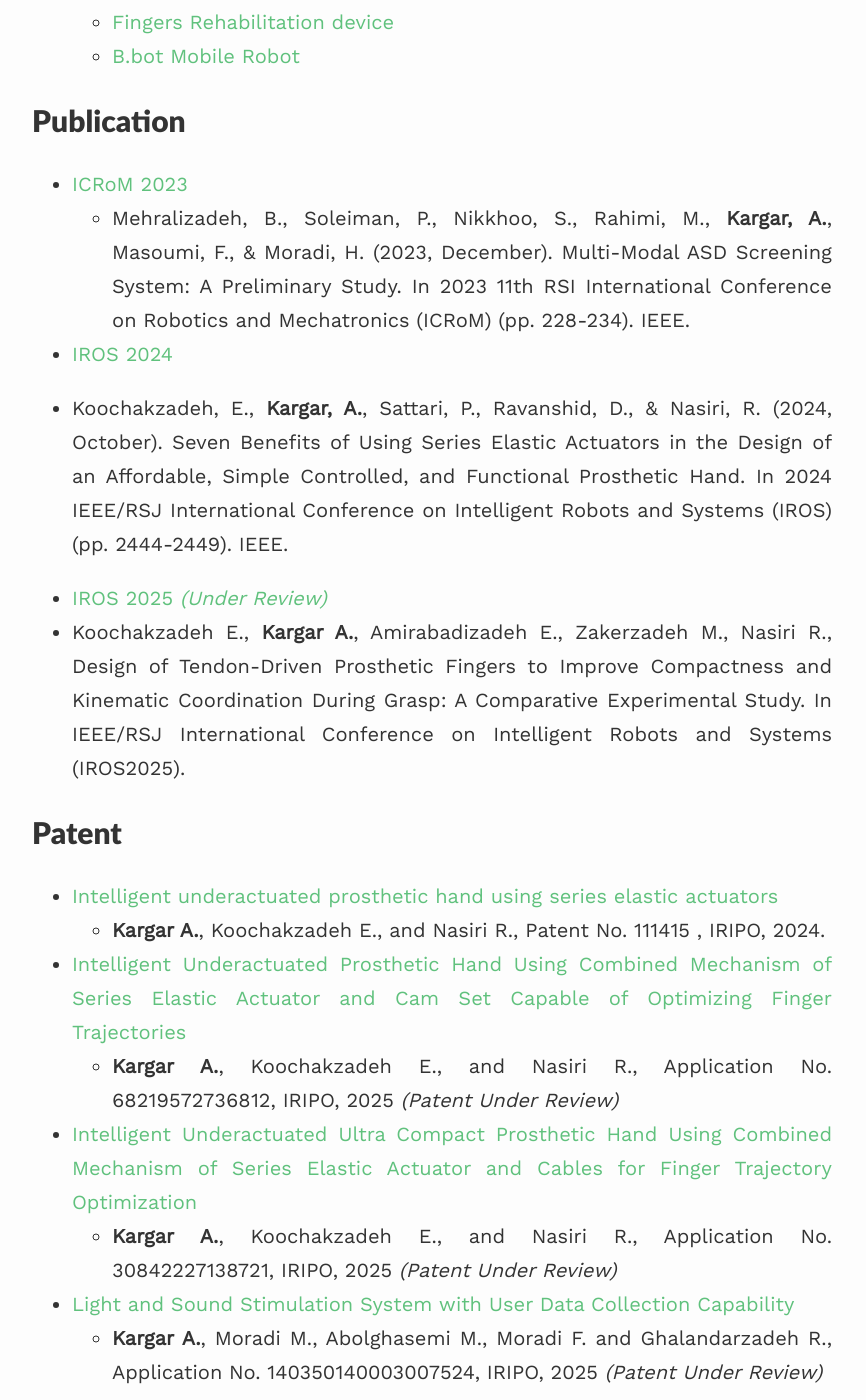
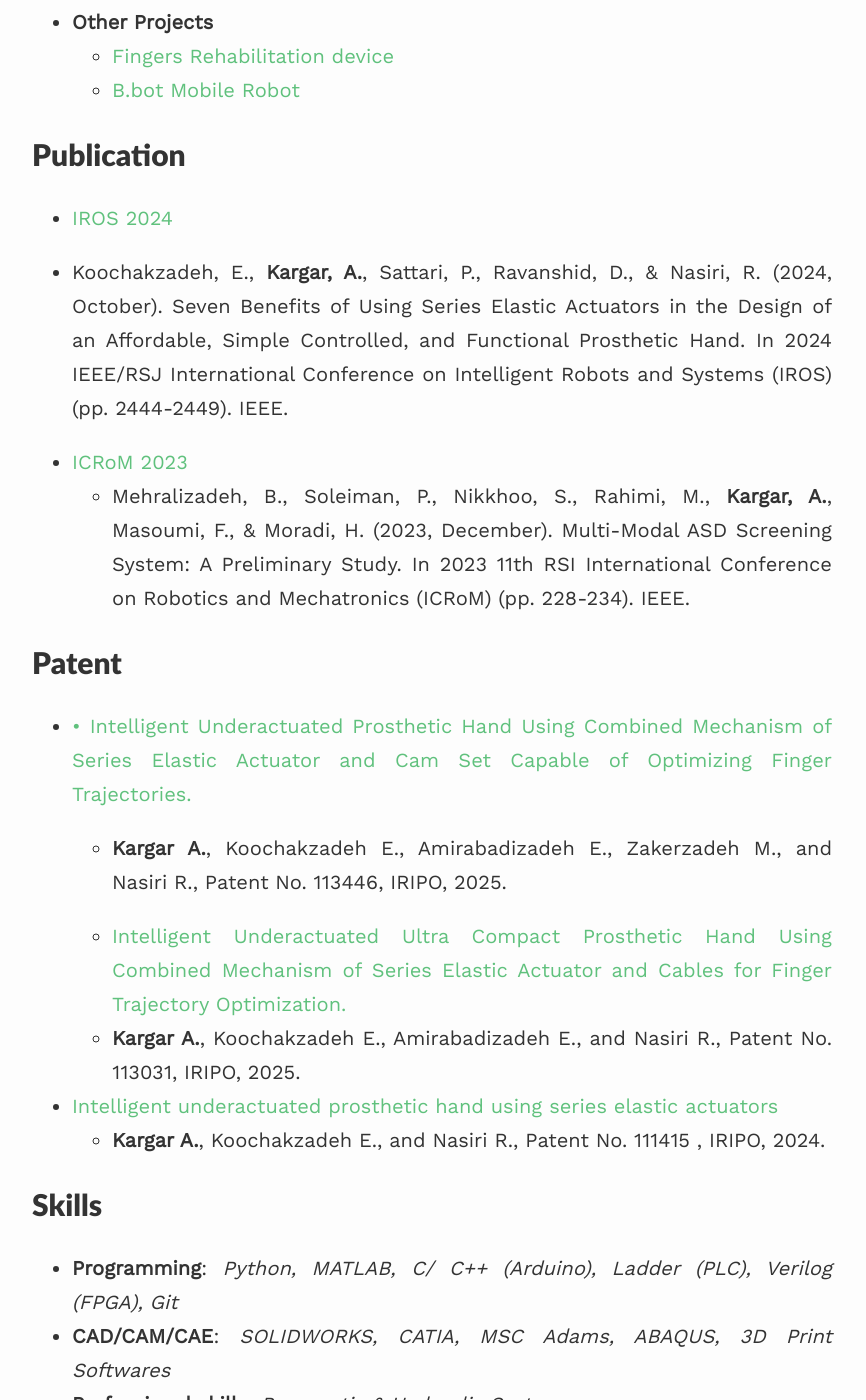
Before and after one commit to alireza-kargar/alireza-kargar.github.io, a Jekyll site: the page built from index.md, in a window 1280 px wide and 1400 px high, scrolled down 1665 px. Shown: the whole window, without its empty margins (208-1074 px from the left). Built offline with Jekyll 4.4.1, drawn with Linux system fonts in a browser that asks for light colours; nearby versions of some CDN libraries; some of the changed text lies outside the part shown.

Commit message:
minore update

```diff
--- a/index.md
+++ b/index.md
@@ -45,35 +47,29 @@ Robotics & System Design, Collaborative Robotics, Service Robots, Human Centerd
 
 ## Publication
 
-- [ICRoM 2023](https://doi.org/10.1109/ICRoM60803.2023.10412541)
-  - Mehralizadeh, B., Soleiman, P., Nikkhoo, S., Rahimi, M., **Kargar, A.**, Masoumi, F., & Moradi, H. (2023, December). Multi-Modal ASD Screening System: A Preliminary Study. In 2023 11th RSI International Conference on Robotics and Mechatronics (ICRoM) (pp. 228-234). IEEE.
-
 - [IROS 2024](https://doi.org/10.1109/IROS58592.2024.10803048)
  - Koochakzadeh, E., **Kargar, A.**, Sattari, P., Ravanshid, D., & Nasiri, R. (2024, October). Seven Benefits of Using Series Elastic Actuators in the Design of an Affordable, Simple Controlled, and Functional Prosthetic Hand. In 2024 IEEE/RSJ International Conference on Intelligent Robots and Systems (IROS) (pp. 2444-2449). IEEE.
 
-- [IROS 2025 *(Under Review)*](https://www.iros25.org/)
- - Koochakzadeh E., **Kargar A.**, Amirabadizadeh E., Zakerzadeh M., Nasiri R., Design of Tendon-Driven Prosthetic Fingers to Improve Compactness and Kinematic Coordination During Grasp: A Comparative Experimental Study. In IEEE/RSJ International Conference on Intelligent Robots and Systems (IROS2025).
-
+- [ICRoM 2023](https://doi.org/10.1109/ICRoM60803.2023.10412541)
+  - Mehralizadeh, B., Soleiman, P., Nikkhoo, S., Rahimi, M., **Kargar, A.**, Masoumi, F., & Moradi, H. (2023, December). Multi-Modal ASD Screening System: A Preliminary Study. In 2023 11th RSI International Conference on Robotics and Mechatronics (ICRoM) (pp. 228-234). IEEE.
 
 
 ## Patent
 
+
+- [•	Intelligent Underactuated Prosthetic Hand Using Combined Mechanism of Series Elastic Actuator and Cam Set Capable of Optimizing Finger Trajectories.](https://ipm.ssaa.ir/Search-Result?page=1&DecNo=yWTxS5bM/7t0+YVHD7L6gTtp9y4qDYbMVbzJyaBpKUa9sxFHNWvKJ6lQU1zSgvp1&RN=voBHCftWC/QBo1d7o6leuw==)
+  - **Kargar A.**, Koochakzadeh E., Amirabadizadeh E., Zakerzadeh M., and Nasiri R., Patent No. 113446, IRIPO, 2025.
+
+  - [Intelligent Underactuated Ultra Compact Prosthetic Hand Using Combined Mechanism of Series Elastic Actuator and Cables for Finger Trajectory Optimization.](https://ipm.ssaa.ir/Search-Result?page=1&DecNo=yWTxS5bM/7t0+YVHD7L6gTtp9y4qDYbMVbzJyaBpKUYbnyL2iCIdlOAbMtMocQVW&RN=kTiC1gptPKTRqKNSBwXIFw==)
+  - **Kargar A.**, Koochakzadeh E., Amirabadizadeh E., and Nasiri R., Patent No. 113031, IRIPO, 2025.
+
 - [Intelligent underactuated prosthetic hand using series elastic actuators](https://ipm.ssaa.ir/Search-Result?page=1&DecNo=140350140003001480&RN=111415)
   - **Kargar A.**, Koochakzadeh E., and Nasiri R., Patent No. 111415 , IRIPO, 2024.
-
-- [Intelligent Underactuated Prosthetic Hand Using Combined Mechanism of Series Elastic Actuator and Cam Set Capable of Optimizing Finger Trajectories]()
-  - **Kargar A.**, Koochakzadeh E., and Nasiri R., Application No. 68219572736812, IRIPO, 2025 *(Patent Under Review)*
-
-- [Intelligent Underactuated Ultra Compact Prosthetic Hand Using Combined Mechanism of Series Elastic Actuator and Cables for Finger Trajectory Optimization]()
-  - **Kargar A.**, Koochakzadeh E., and Nasiri R., Application No. 30842227138721, IRIPO, 2025 *(Patent Under Review)*
-
-- [Light and Sound Stimulation System with User Data Collection Capability]()
-  - **Kargar A.**, Moradi M., Abolghasemi M., Moradi F. and Ghalandarzadeh R., Application No. 140350140003007524, IRIPO, 2025 *(Patent Under Review)*
 
 
 ## Skills
 
-- **Programming**: *Python, MATLAB, C/ C++ (Arduino), Ladder (PLC), ROS, Git*
+- **Programming**: *Python, MATLAB, C/ C++ (Arduino), Ladder (PLC), Verilog (FPGA), Git*
 - **CAD/CAM/CAE**: *SOLIDWORKS, CATIA, MSC Adams, ABAQUS, 3D Print Softwares*
 - **Professional skills**: *Pneumatic & Hydraulic Systems*
 - **Soft Skills**: *Critical thinking, R&D team leadership, Systematic thinking*
```
Also changed, not shown: other parts of index.md (+2 -0 lines), 1 other file.
